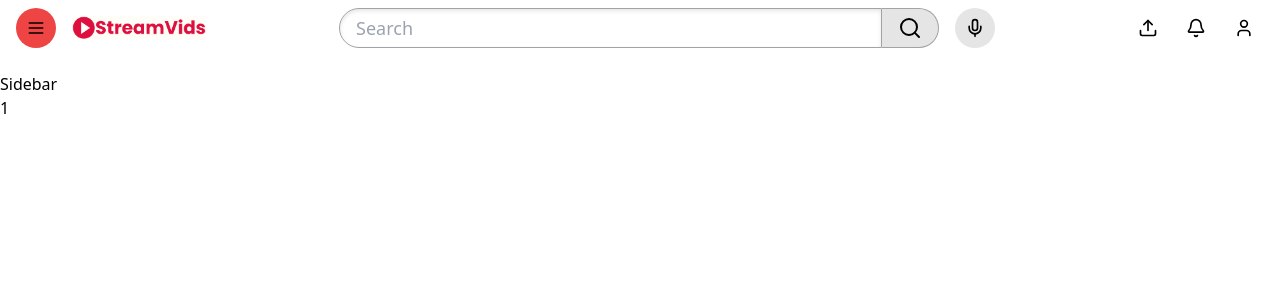
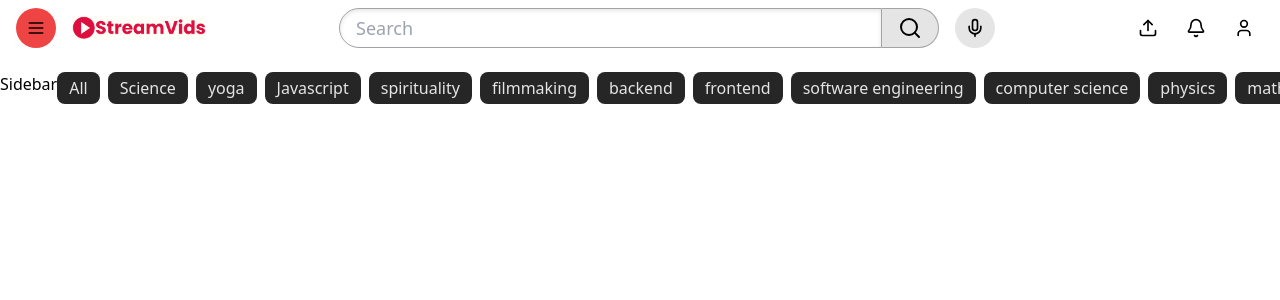
Before and after one commit to ArjunSemwal02/Stream-Vids, a React (Vite) app: page / in a window 1280 px wide. Shown: the top 300 px of the page. Built offline with nearby package versions, Linux system fonts and the light colour scheme.

Commit message:
added data for category component

```diff
--- a/src/App.tsx
+++ b/src/App.tsx
@@ -1,13 +1,14 @@
 import { CategoryPills } from "./components/CategoryPills";
+import { categories } from "./data/home";
 import { PageHeader } from "./layouts/PageHeader";
 
 export default function App() {
 return <div className="max-h-screen flex flex-col">
   <PageHeader/>
-  <div className="grid grid-cols-[auto, 1fr] flex-grow-1 overflow-auto">
+  <div className="grid grid-cols-[auto,1fr] flex-grow-1 overflow-auto">
     <div className="">Sidebar</div>
     <div className="sticky top-0 z-10 bg-white pb-2">
-        <CategoryPills/>
+        <CategoryPills categories={categories}/>
     </div>
   </div>
 
--- a/src/components/Button.tsx
+++ b/src/components/Button.tsx
@@ -6,7 +6,8 @@ const buttonStyles = cva(["transition-colors"],{
     variants: {
         variant: {
             default: ["bg-secondary", "hover:bg-secondary-hover"],
-            ghost: ["hover:bg-gray-100"]
+            ghost: ["hover:bg-gray-100"],
+            dark: ["bg-secondary-dark", "hover:bg-secondary-dark-hover", "text-secondary"]
         },
         size: {
             default: ["rounded", "p-2"],
--- a/src/components/CategoryPills.tsx
+++ b/src/components/CategoryPills.tsx
@@ -1,3 +1,15 @@
-export function CategoryPills() {
-    return 1
+import { Button } from "./Button";
+
+type CategoryPillsProps = {
+    categories: string[]
 }
+
+export function CategoryPills({ categories }: CategoryPillsProps) {
+    return <div className="overflow-x-hidden relative">
+        <div className="flex whitespace-nowrap gap-2 transition-transform w-[max-content]">
+            {categories.map(category => (
+                <Button key={category} variant="dark" className="py-1 px-3 rounded-lg whitespace-nowrap">{category}</Button>
+            ))}
+        </div>
+    </div>
+}
--- /dev/null
+++ b/src/data/home.ts
@@ -0,0 +1,30 @@
+export const categories = [
+    "All",
+    "Science",
+    "yoga",
+    "Javascript",
+    "spirituality",
+    "filmmaking",
+    "backend",
+    "frontend",
+    "software engineering",
+    "computer science",
+    "physics",
+    "maths",
+    "algorithms",
+    "workout",
+    "All",
+    "Science",
+    "yoga",
+    "Javascript",
+    "spirituality",
+    "filmmaking",
+    "backend",
+    "frontend",
+    "software engineering",
+    "computer science",
+    "physics",
+    "maths",
+    "algorithms",
+    "workout",
+]
```
